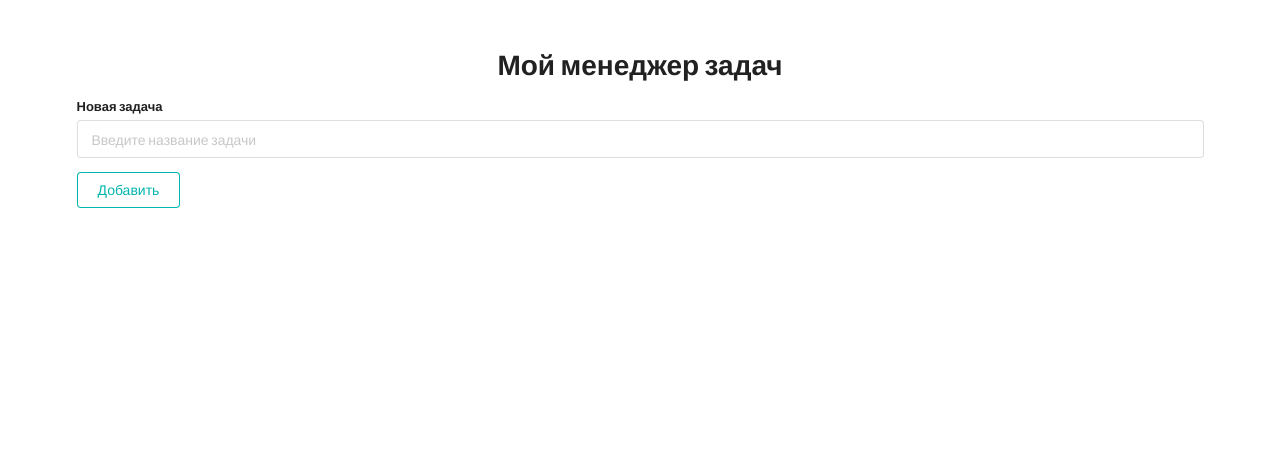
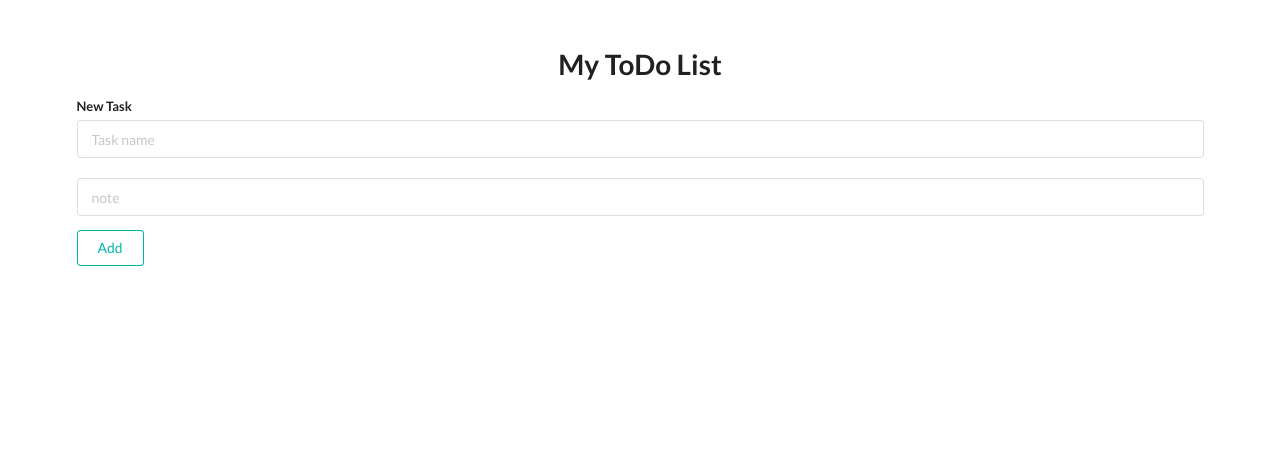
Before and after one commit to alexnvb/ToDo-Flask, a Flask app: page / in a window 1280 px wide. Shown: the top 465 px of the page. Run offline with Flask 3, Linux system fonts and the light colour scheme.

Commit message:
Modifed UI

```diff
--- a/todo/models.py
+++ b/todo/models.py
@@ -6,4 +6,5 @@ db = SQLAlchemy()
 class ToDo(db.Model):
     id = db.Column(db.Integer, primary_key=True)
     title = db.Column(db.String(300))
+    note = db.Column(db.String(500))
     is_complete = db.Column(db.Boolean)
--- a/todo/routes.py
+++ b/todo/routes.py
@@ -14,13 +14,14 @@ app = create_app()
 @app.get('/')
 def home():
     todo_list = ToDo.query.all()
-    return render_template('todo/index.html', todo_list=todo_list, title='Главная страница')
+    return render_template('todo/index.html', todo_list=todo_list, title='Main Page')
 
 
 @app.post('/add')
 def add():
     title = request.form.get('title')
-    new_todo = ToDo(title=title, is_complete=False)
+    note = request.form.get('note')
+    new_todo = ToDo(title=title, note=note, is_complete=False)
     db.session.add(new_todo)
     db.session.commit()
     return redirect(url_for('home'))
--- a/todo/templates/todo/index.html
+++ b/todo/templates/todo/index.html
@@ -3,28 +3,33 @@
 {% block content %}
 
 <div style="margin-top: 50px;" class="ui container">
-    <h1 class="ui center aligned header">Мой менеджер задач</h1>
+    <h1 class="ui center aligned header">My ToDo List</h1>
 
     <form class="ui form" action="/add" method="post">
         <div class="field">
-            <label>Новая задача</label>
-            <input type="text" name="title" placeholder="Введите название задачи"><br>
+            <label>New Task</label>
+            <input type="text" name="title" placeholder="Task name"><br>
+            <br>
+            <input type="text" name="note" placeholder="note"><br>
         </div>
-        <button class="ui teal basic button" type="submit">Добавить</button>
+        <button class="ui teal basic button" type="submit">Add</button>
     </form>
 
 {% for todo in todo_list %}
 <div class="ui segment">
-    <p class="ui big header">№{{ todo.id }} {{ todo.title }}</p>
+    <p class="ui big header">№{{ todo.id }} {{ todo.title }} </p>
+    <div class="ui segment">
+        {{ todo.note }}
+    </div>
 
     {% if todo.is_complete == False %}
-    <span class="ui gray label">Не завершено</span>
-    <a class="ui primary basic button" href="/update/{{ todo.id }}">Закрыть</a>
+    <span class="ui gray label">Processing</span>
+    <a class="ui primary basic button" href="/update/{{ todo.id }}">Close</a>
     {% else %}
-    <span class="ui green label">Завершено</span>
-    <a class="ui blue button" href="/update/{{ todo.id }}">Открыть</a>
+    <span class="ui green label">Done</span>
+    <a class="ui blue button" href="/update/{{ todo.id }}">Open</a>
     {% endif %}
-    <a class="ui negative basic button" href="/delete/{{ todo.id }}">Удалить</a>
+    <a class="ui negative basic button" href="/delete/{{ todo.id }}">Delete</a>
 </div>
 {% endfor %}
 </div>
--- a/todo/templates/todo/layout.html
+++ b/todo/templates/todo/layout.html
@@ -5,7 +5,7 @@
         <meta name="viewport"
               content="width=device-width, user-scalable=no, initial-scale=1.0, maximum-scale=1.0, minimum-scale=1.0">
         <meta http-equiv="X-UA-Compatible" content="ie=edge">
-       <title>{{ title if title else '- Базовый шаблон' }} </title>
+       <title>{{ title if title else '- Base Tamplates' }} </title>
         <link rel="stylesheet" href="{{ url_for('static', filename='css/style.css') }}">
         <link rel="stylesheet" href="https://cdn.jsdelivr.net/npm/semantic-ui@2.4.2/dist/semantic.min.css">
         <script src="https://cdn.jsdelivr.net/npm/semantic-ui@2.4.2/dist/semantic.min.js"></script>
```
Also changed, not shown: instance/app.db, instance/app_old.db (added), todo/app.db (deleted).
